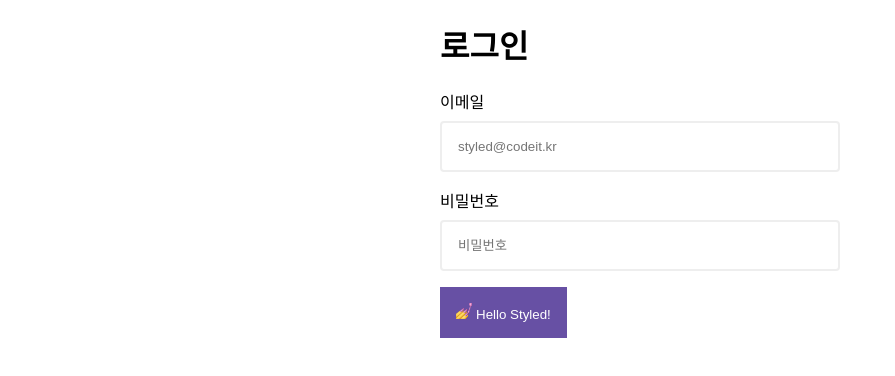
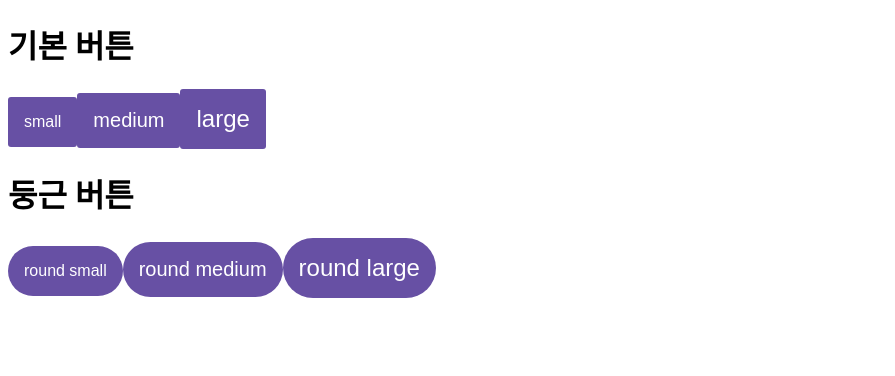
Before and after one commit to BZzzzi/react-study, a React (Vite) app: page / in a window 1280 px wide. Shown: the top 376 px of the page, without its empty margins (0-895 px from the left). Built offline with nearby package versions, Linux system fonts and the light colour scheme.

Commit message:
[Styled Components] 변수, 함수를 이용한 스타일 적용 - 삼항 연산자, 널 병합 연산자 등 이용

```diff
--- a/src/App.jsx
+++ b/src/App.jsx
@@ -1,38 +1,29 @@
 import styled from "styled-components";
 import Button from "./Button";
-import Input from "./Input";
 
 const Container = styled.div`
-  margin: 0 auto;
-  width: 400px;
-
-  ${Input} {
-    box-sizing: border-box;
-    display: block;
-    margin: 8px 0 16px;
-    width: 100%;
+  ${Button} {
+    margin: 10px;
   }
 `;
 
 function App() {
   return (
     <Container>
-      <h1>로그인</h1>
-      <label for="email">이메일</label>
-      <Input
-        type="email"
-        id="email"
-        class="input"
-        placeholder="styled@codeit.kr"
-      />
-      <label for="password">비밀번호</label>
-      <Input
-        type="password"
-        id="password"
-        class="input"
-        placeholder="비밀번호"
-      />
-      <Button>Hello Styled!</Button>
+      <h1>기본 버튼</h1>
+      <Button size="small">small</Button>
+      <Button size="medium">medium</Button>
+      <Button size="large">large</Button>
+      <h1>둥근 버튼</h1>
+      <Button size="small" round>
+        round small
+      </Button>
+      <Button size="medium" round>
+        round medium
+      </Button>
+      <Button size="large" round>
+        round large
+      </Button>
     </Container>
   );
 }
--- a/src/Button.jsx
+++ b/src/Button.jsx
@@ -1,38 +1,27 @@
 import styled from "styled-components";
-import nailImg from "./assets/nail.png";
 
-const Icon = styled.img`
-  width: 16px;
-  height: 16px;
-`;
+const SIZES = {
+  large: 24,
+  medium: 20,
+  small: 16,
+};
 
 const StyledButton = styled.button`
   background-color: #6750a4;
   border: none;
+  border-radius: ${({ round }) => (round ? `9999px` : `3px`)};
   color: #ffffff;
+  font-size: ${({ size }) => SIZES[size] ?? SIZES["medium"]}px;
   padding: 16px;
-
-  ${Icon} {
-    margin-right: 4px;
-  }
 
   &:hover,
   &:active {
     background-color: #463770;
-
-    ${Icon} {
-      opacity: 0.2;
-    }
   }
 `;
 
 function Button({ children, ...props }) {
-  return (
-    <StyledButton {...props}>
-      <Icon src={nailImg} alt="nail icon" />
-      {children}
-    </StyledButton>
-  );
+  return <StyledButton {...props}>{children}</StyledButton>;
 }
 
 export default Button;
```
